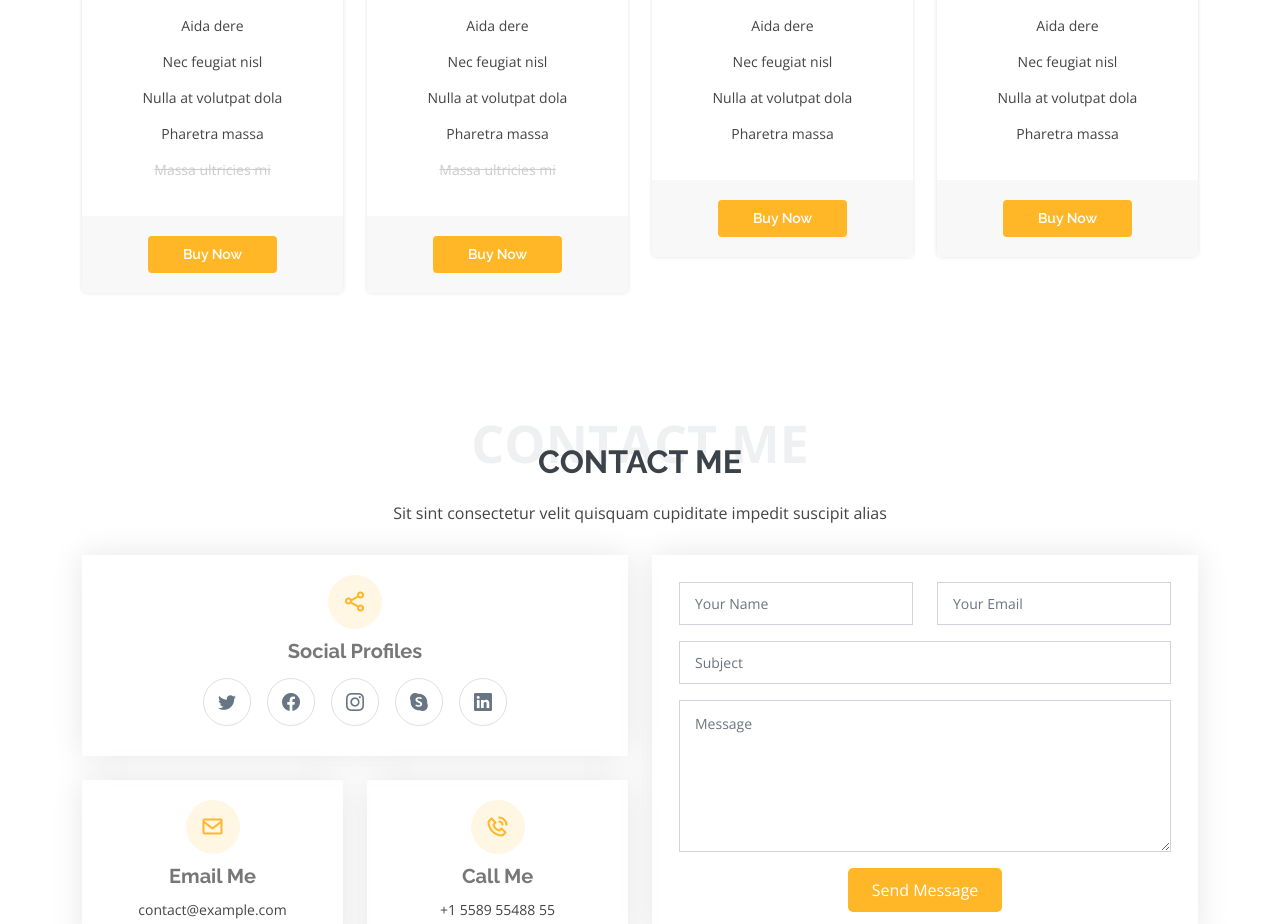
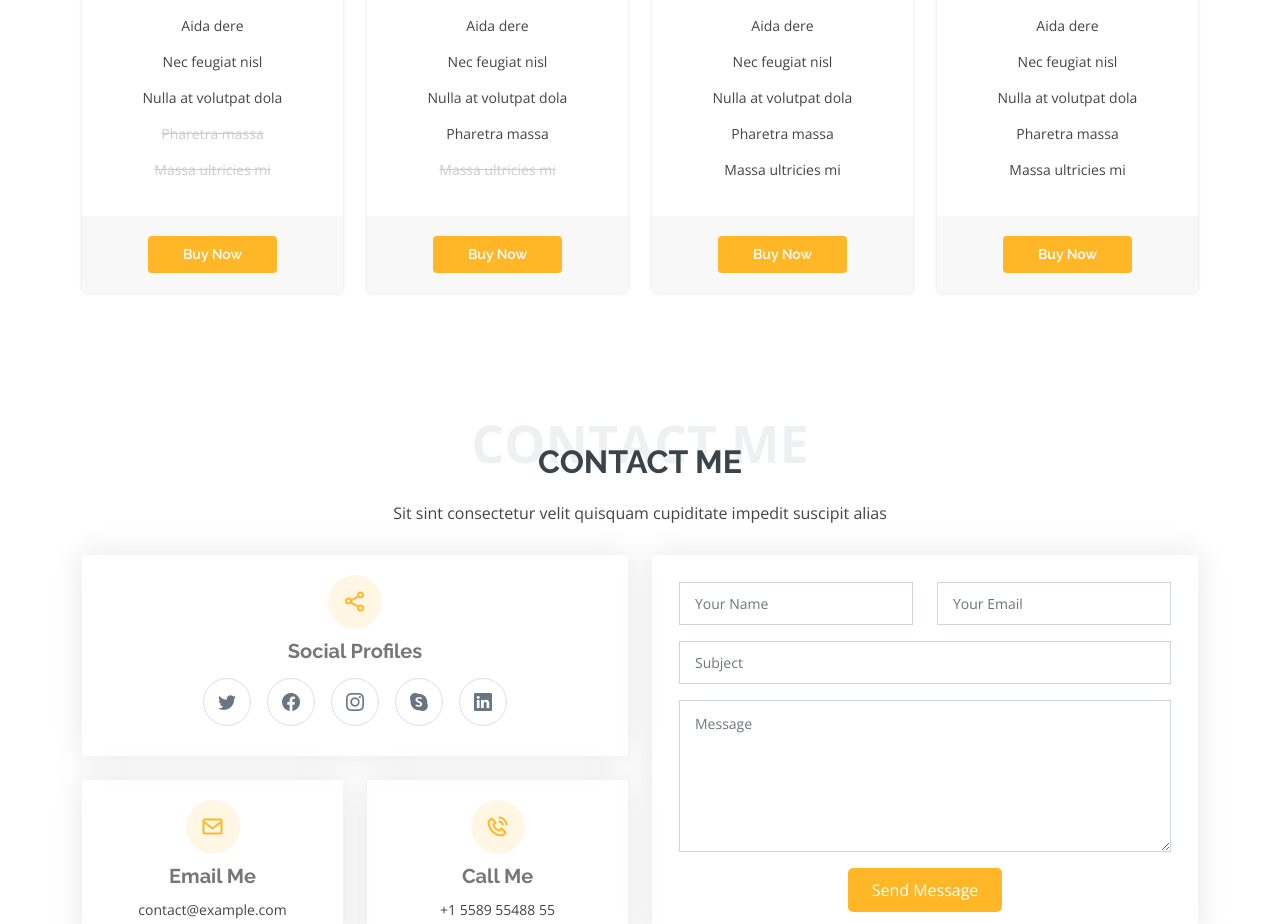
Before and after one commit to Yeasin2021/reacttemplate, a React (Create React App) app: page / in a window 1280 px wide. Shown: the part 5400-6324 px from the top of the page. Built offline with nearby package versions, Linux system fonts and the light colour scheme; data requests are answered from the project's data file.

Commit message:
useEffect hooks into pricing component by mapping & conditions 1

```diff
--- a/src/components/Pricing.js
+++ b/src/components/Pricing.js
@@ -101,10 +101,12 @@ const Pricing = () => {
                 <li>{item.cardCourseOne}</li>
                 <li>{item.cardCourseTwo}</li>
                 <li>{item.cardCourseThree}</li>
-                <li>{item.cardCourseFour}</li>
+                {
+                  (item.cardFee) ==0 ? (<><li class="na">{item.cardCourseFour}</li></>) : (<><li>{item.cardCourseFour}</li></>)
+                }
                 {/* { (item.cardCourseFive) > 20 ? '<li  class="na">{item.cardCourseFive}</li>': ''} */}
                 {
-                  (item.cardFee) < 20 ? (<><li class="na">{item.cardCourseFive}</li></>) : ''
+                  (item.cardFee) < 20 ? (<><li class="na">{item.cardCourseFive}</li></>) : (<><li>{item.cardCourseFive}</li></>)
                 }
 
               </ul>
```
